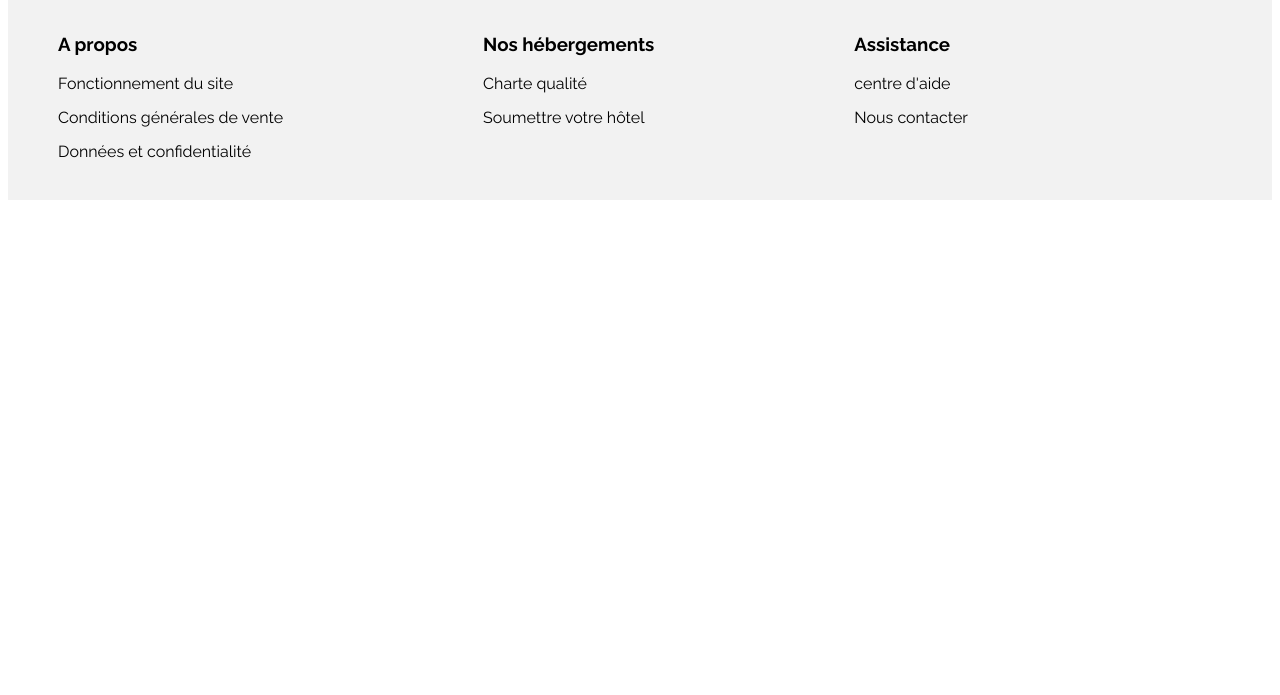
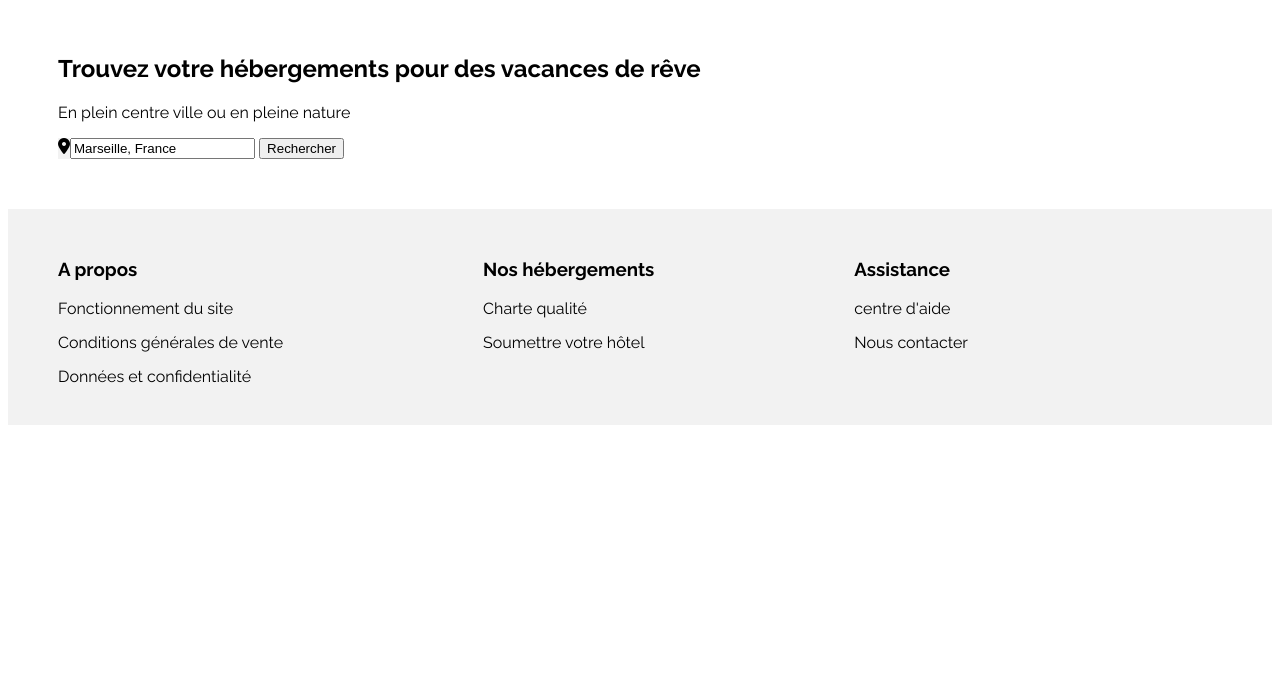
Before and after one commit to sachi86/ChristelleBono_2_03062021, a plain HTML site: page index.html in a window 1280 px wide. Shown: the part 105-800 px from the top of the page. Drawn offline with Linux system fonts and the light colour scheme.

Commit message:
En cours d'intégration de la section recherche

```diff
--- a/index.html
+++ b/index.html
@@ -26,6 +26,19 @@
                     </ul>
                 </nav>
             </header>
+            <main>
+                <section class="recherche">
+                    <h1>Trouvez votre hébergements pour des vacances de rêve</h1>
+                    <p>En plein centre ville ou en pleine nature</p>
+                    <div class="recherche_ville">
+                        <i class="fas fa-map-marker-alt"></i>
+                        <form method="post" action="traitement.php">
+                            <input type="search" value="Marseille, France">
+                            <input type="submit" value="Rechercher">
+                        </form>
+                    </div>
+                </section>
+            </main>
             <footer>
                 <div class="colonne_footer">
                     <h3>A propos</h3>
@@ -65,6 +78,5 @@
                 </div>
             </footer>
         </div>
-
     </body>
 </html>
--- a/styles.css
+++ b/styles.css
@@ -59,3 +59,13 @@ footer ul {
 .colonne_footer li {
 	padding: 0 0 15px 0;
 }
+main {
+	padding: 50px;
+}
+.recherche_ville {
+	display: flex;
+	flex-direction: row;
+}
+.fas {
+	background-color: #F2F2F2;
+}
```
